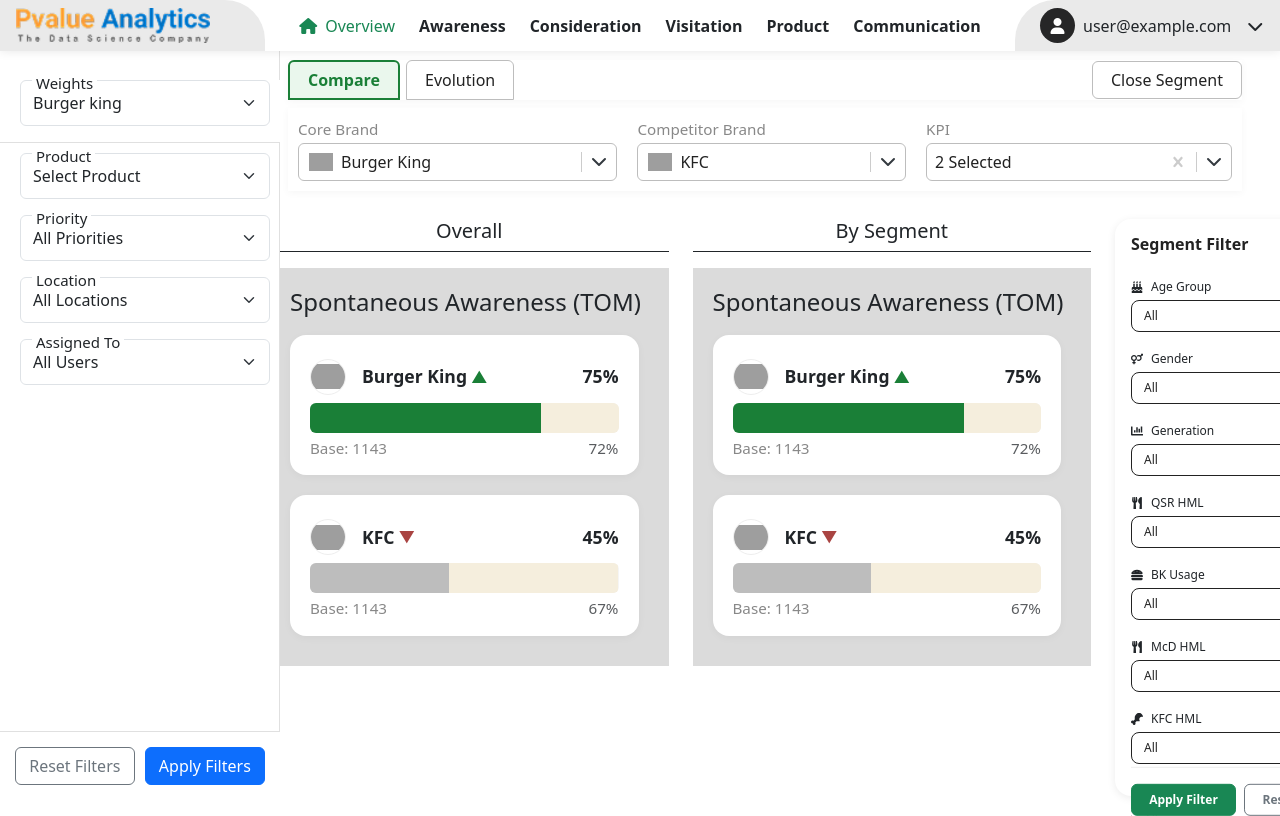
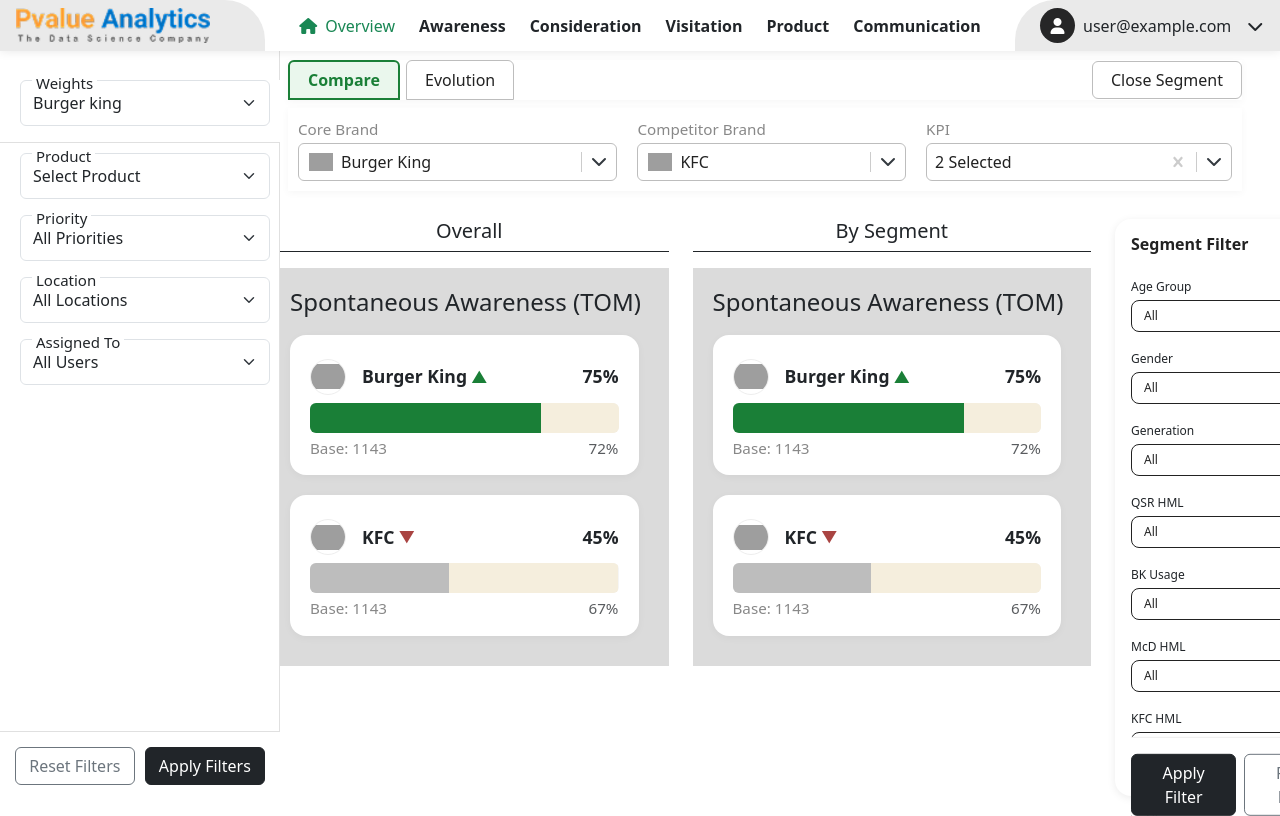
Before and after one commit to imdevkumar/Dashboard, a React (Vite) app: page /awareness in a window 1280 px wide. Both pictures are taken after a click on the button "Open Segment". Built offline with nearby package versions, Linux system fonts and the light colour scheme; grey boxes are pictures that could not be loaded.

Commit message:
button update

```diff
--- a/src/components/LeftSidebar.jsx
+++ b/src/components/LeftSidebar.jsx
@@ -224,11 +224,12 @@
           <button
             className="btn btn-outline-secondary flex-grow-1"
             onClick={handleReset}
+            // style={{fontSize:'15px'}}
           >
             Reset Filters
           </button>
           <button
-            className="btn btn-primary flex-grow-1"
+            className="btn btn-dark flex-grow-1"
             onClick={handleApply}
           >
             Apply Filters
--- a/src/components/common/rightsidebar.jsx
+++ b/src/components/common/rightsidebar.jsx
@@ -1,45 +1,47 @@
 import React from "react";
-import { FaUser, FaVenusMars, FaBirthdayCake, FaChartBar, FaUtensils, FaHamburger, FaDrumstickBite, FaUsers } from "react-icons/fa";
+import {
+  FaUser,  FaChevronDown
+} from "react-icons/fa";
 
 const dropdowns = [
   {
     label: "Age Group",
-    icon: <FaBirthdayCake style={{ marginRight: 8 }} />,
+
     options: ["All", "18-24", "25-34", "35-44", "45+"]
   },
   {
     label: "Gender",
-    icon: <FaVenusMars style={{ marginRight: 8 }} />,
+
     options: ["All", "Male", "Female", "Other"]
   },
   {
     label: "Generation",
-    icon: <FaChartBar style={{ marginRight: 8 }} />,
+
     options: ["All", "Gen Z", "Millennial", "Gen X", "Boomer"]
   },
   {
     label: "QSR HML",
-    icon: <FaUtensils style={{ marginRight: 8 }} />,
+
     options: ["All", "High", "Medium", "Low"]
   },
   {
     label: "BK Usage",
-    icon: <FaHamburger style={{ marginRight: 8 }} />,
+
     options: ["All", "Frequent", "Occasional", "Rare"]
   },
   {
     label: "McD HML",
-    icon: <FaUtensils style={{ marginRight: 8 }} />,
+
     options: ["All", "High", "Medium", "Low"]
   },
   {
     label: "KFC HML",
-    icon: <FaDrumstickBite style={{ marginRight: 8 }} />,
+
     options: ["All", "High", "Medium", "Low"]
   },
   {
     label: "BK Consumer Profile",
-    icon: <FaUsers style={{ marginRight: 8 }} />,
+
     options: ["All", "Family", "Single", "Student", "Professional"]
   }
 ];
@@ -101,7 +103,7 @@
                   <option key={oidx}>{option}</option>
                 ))}
               </select>
-              <span
+              <FaChevronDown
                 style={{
                   position: 'absolute',
                   right: '12px',
@@ -111,9 +113,7 @@
                   color: '#222',
                   fontSize: '12px'
                 }}
-              >
-                ▼
-              </span>
+              />
             </div>
           </div>
         ))}
@@ -128,16 +128,10 @@
         }}
       >
         <div className="d-flex flex-row gap-2">
-          <button
-            className="btn btn-success"
-            style={{ fontWeight: 600, flex: 1, fontSize: 12 }}
-          >
+          <button className="btn btn-dark flex-grow-1">
             Apply Filter
           </button>
-          <button
-            className="btn btn-outline-secondary"
-            style={{ fontWeight: 600, flex: 1, fontSize: 12 }}
-          >
+          <button className="btn btn-outline-secondary">
             Reset Filter
           </button>
         </div>
```
